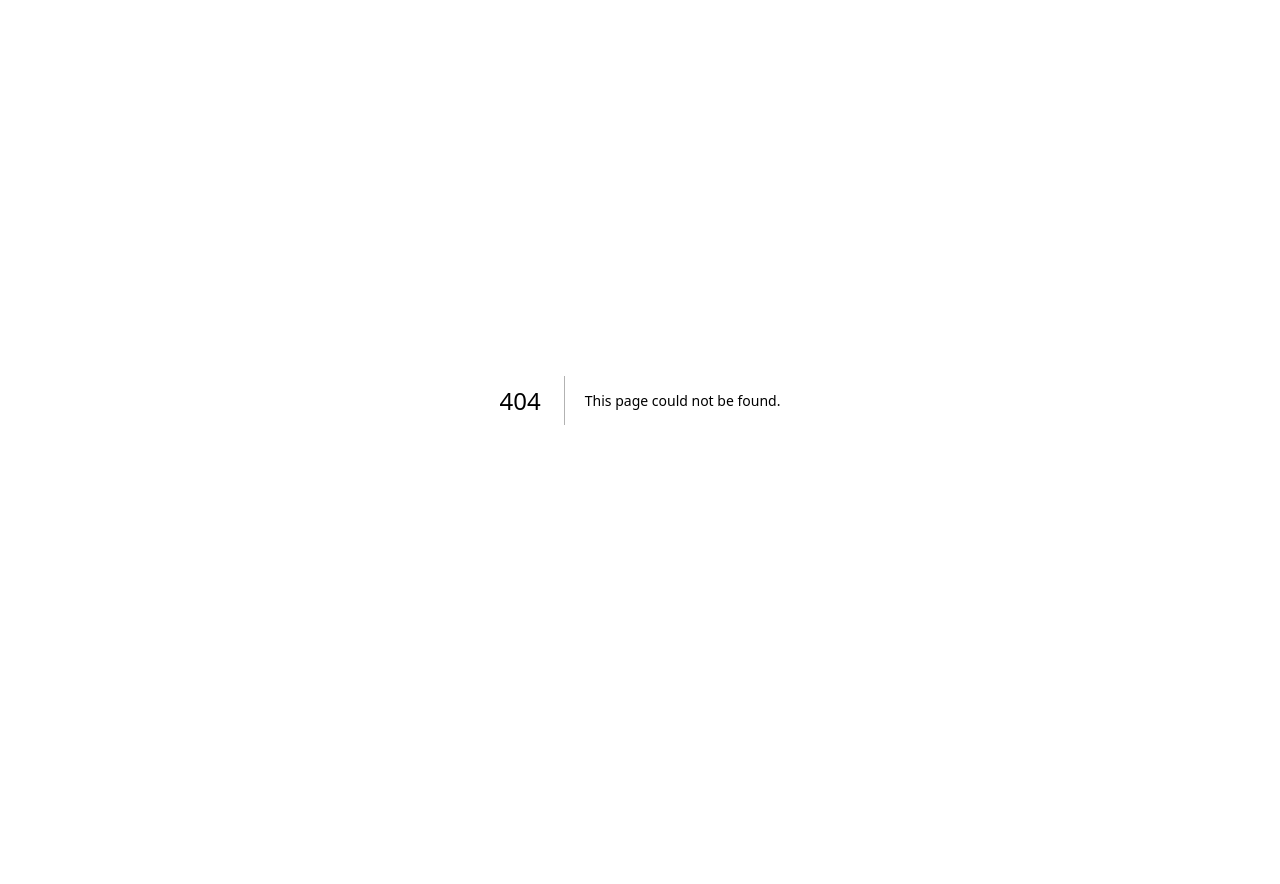
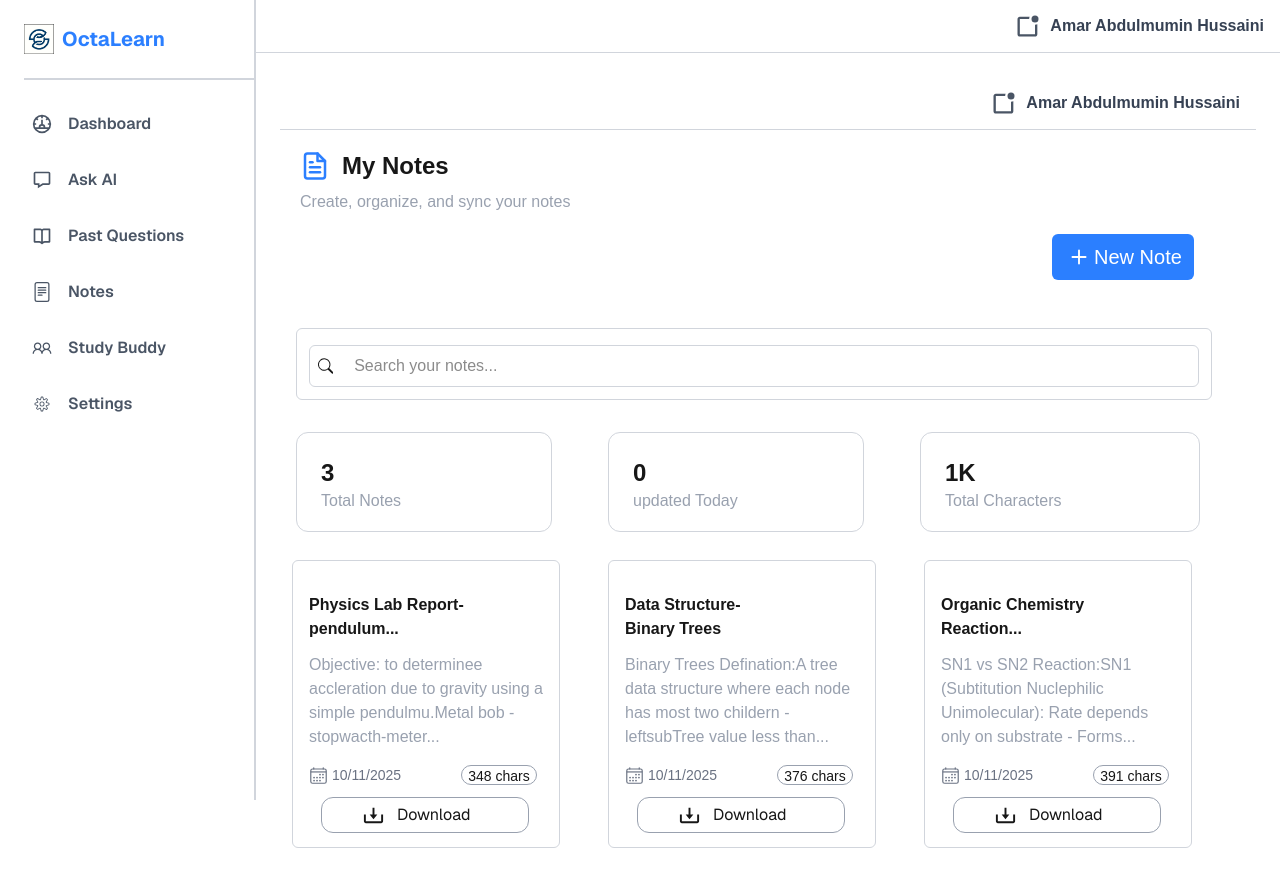
Before and after one commit to Lanslot47/OctaLearn, a Next.js app: page /Note in a window 1280 px wide. Before the commit this address had no page. Before the commit the page ends 800 px from the top, so only its background shows below. Built offline with nearby package versions, Linux system fonts and the light colour scheme.

Commit message:
i added some thing

```diff
--- /dev/null
+++ b/app/(admin-dashboard)/Note/Hero.tsx
@@ -0,0 +1,175 @@
+"use client"
+import { FiFileText } from "react-icons/fi"
+// import { IoPulseSharp } from "react-icons/io5"
+// import { PiPulse } from "react-icons/pi"
+// import { BiPulse } from "react-icons/bi"
+// import { FiDelete } from "react-icons/fi"
+import { IoCalendarNumber, IoCalendarOutline } from "react-icons/io5"
+import { BsPlus, BsTrash } from "react-icons/bs"
+import { BsSearch } from "react-icons/bs"
+import { useState } from "react"
+import {BiDownload } from "react-icons/bi"
+// import { LuDelete } from "react-icons/lu"
+const Hero = () => {
+    const [hovered, setHovered] = useState('hov')
+    return (
+
+        <div >
+            <div className="p-5   ">
+
+                <h1 className="text-2xl font-semibold flex items-center gap-3 mb-2 ">
+                    <FiFileText size={30} className="text-blue-500" />
+                    My  Notes</h1>
+                <p className=" text-gray-400">Create, organize, and sync your notes </p>
+
+
+            </div>
+            <div className="flex mb-8">
+                <button className=" py-2 px-3 m  bg-blue-500 flex items-center ml-193 text-xl rounded-md text-white ">
+                    < BsPlus size={30} color="white" />
+
+                    New Note
+                </button>
+            </div>
+            <div />
+            <div className="p-4">
+                <div className="  border border-gray-300 w-229 h-18 rounded-md ">
+                    <div className="p-4 px-3 ">
+
+                        <div className="flex items-center border border-gray-300 rounded-md gap-3">
+                            <BsSearch className="ml-2 " />
+                            <input className="w-223 h-10   outline-none   " type="text  " placeholder="  Search your notes..." />
+
+                        </div>
+                    </div>
+
+                </div>
+            </div>
+            <div>
+                <section className="flex p-4 gap-14">
+
+                    <div className="  h-25 w-64 p-2 rounded-xl border  border-gray-300">
+                        <div className="p-4"> <h1 className="text-2xl font-semibold " > 3 </h1>
+                            <p className="text-gray-400">Total Notes</p>
+                        </div>
+
+                    </div>
+
+                    <div className="  h-25 w-64 p-2 rounded-xl border  border-gray-300">
+                        <div className="p-4">
+                            <h1 className="text-2xl  font-semibold"  > 0</h1>
+                            <p className="text-gray-400">updated Today</p>
+                        </div>
+                    </div>
+
+
+
+                    <div className=" h-25 w-70 p-2 rounded-xl border  border-gray-300">
+                        <div className="p-4"> <h1 className="text-2xl font-semibold" > 1K </h1>
+                            <p className="text-gray-400">Total Characters</p>
+                        </div>
+
+                    </div>
+                </section>
+
+                {/* <dddd></dddd> */}
+
+                <section >
+                    <div className="flex gap-12 p-3" >
+                        <div className="border border-gray-300 h-72 w-67 rounded-md">
+
+                            <div className="p-4 py-8  ">
+
+
+                                <h1 className="font-semibold mb-3">Physics Lab Report- <br />    pendulum...</h1>
+
+
+
+
+                                <p className="text-gray-400 mb-4">Objective: to determinee accleration due to gravity using a simple pendulmu.Metal bob - stopwacth-meter...</p>
+
+  <div className="flex items-center mb-3">
+                                    <h1 className="flex items-center gap-1 text-gray-500 text-sm  ">
+                                        <IoCalendarOutline size={19} />
+                                        10/11/2025
+                                    </h1>
+                                    <button className="w-19 h-5 rounded-xl  border border-gray-400 text-sm ml-15 ">348 chars</button>
+                                </div>
+                                <div>
+                                    <div className="flex ">
+                                    <button className="w-52 ml-3 h-9 font-sans rounded-xl flex  hover:bg-gray-400  items-center gap-3 text-center  border  border-gray-400 " >
+                                     < BiDownload size={23} className="ml-10"/>
+                                        Download
+                                         </button>
+                                    </div>
+                                </div>
+
+
+
+
+                            </div>
+
+                        </div>
+                        <div className="border border-gray-300 h-72 w-67 rounded-md">
+                            <div className="p-4 py-8">
+                                <h1 className="font-semibold mb-3"> Data Structure- <br />    Binary Trees</h1>
+
+                                <p className="text-gray-400 mb-4">Binary Trees Defination:A tree data structure where each node has most two childern - leftsubTree  value less than...  </p>
+                              <div className="flex items-center mb-3">
+                                    <h1 className="flex items-center gap-1 text-gray-500 text-sm  ">
+                                        <IoCalendarOutline size={19} />
+                                        10/11/2025
+                                    </h1>
+                                    <button className="w-19 h-5 rounded-xl  border border-gray-400 text-sm ml-15 ">376 chars</button>
+                                </div>
+                                <div>
+                                    <div className="flex ">
+                                    <button className="w-52 ml-3 h-9 font-sans rounded-xl flex  hover:bg-gray-400  items-center gap-3 text-center  border  border-gray-400 " >
+                                     < BiDownload size={23} className="ml-10"/>
+                                        Download
+                                         </button>
+                                    </div>
+                                </div>
+                            </div>
+                        </div>
+
+                        <div className="border border-gray-300 h-72 w-67 rounded-md">
+                            <div className="p-4 py-8 ">
+                                <h1 className="font-semibold mb-3"> Organic Chemistry <br />    Reaction...</h1>
+
+
+                                <p className="text-gray-400 mb-4"> SN1 vs SN2 Reaction:SN1 (Subtitution Nuclephilic Unimolecular): Rate depends only on substrate - Forms...</p>
+                                <div className="flex items-center mb-3 ">
+                                    <h1 className="flex items-center gap-1 text-gray-500 text-sm  ">
+                                        <IoCalendarOutline size={19} />
+                                        10/11/2025
+                                    </h1>
+
+                                    <button className="w-19 h-5 rounded-xl  border border-gray-400 text-sm ml-15 ">391 chars</button>
+                                </div>
+                                <div>
+                                    <div className="flex ">
+                                    <button className="w-52 ml-3 h-9 font-sans hover:bg-gray-400 rounded-xl flex  items-center gap-3 text-center  border  border-gray-400 " >
+                                     < BiDownload size={23} className="ml-10"/>
+                                        Download
+                                    </button>
+                                    </div>
+                                </div>
+                            </div>
+
+                            <div>
+
+                            </div>
+                        </div>
+
+
+
+                    </div>
+                </section>
+            </div>
+        </div>
+
+    )
+}
+
+export default Hero
--- /dev/null
+++ b/app/(admin-dashboard)/Note/page.tsx
@@ -0,0 +1,15 @@
+import Hero from "../Note/Hero"
+import Navbar from "../component/Navbar"
+
+
+const page=()=>{
+    return(
+
+        <div>
+     <Navbar/>
+     <Hero/>
+        </div>
+    )
+}
+
+export default page
```
